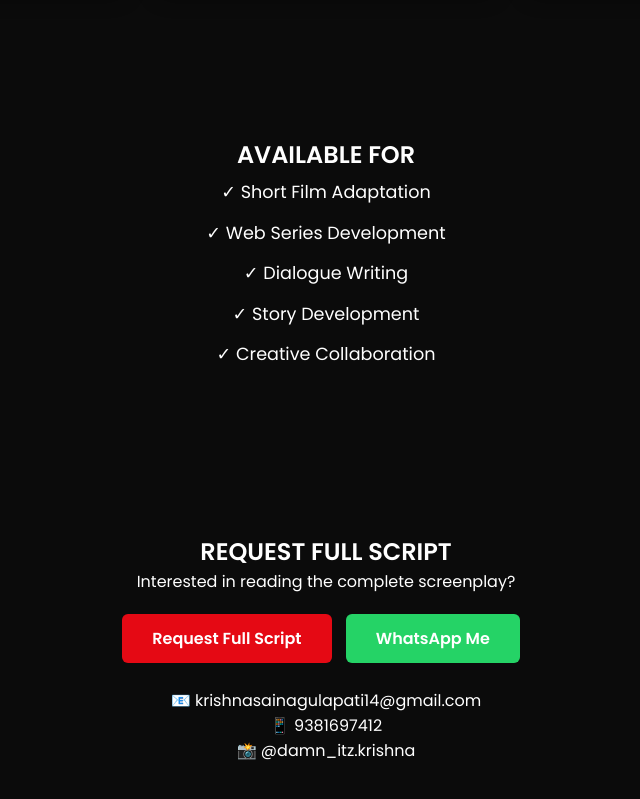
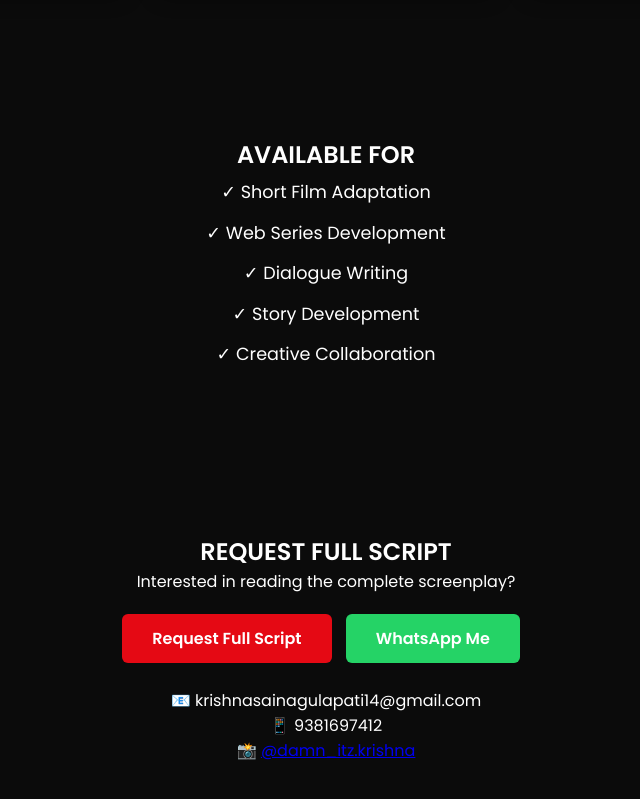
Before and after one commit to krishnasaiwrites/krishnasai-stories, a plain HTML site: page index.html in a window 1280 px wide. Shown: the part 1440-2239 px from the top of the page, without its empty margins (314-954 px from the left). Drawn offline with Linux system fonts and the light colour scheme.

Commit message:
index.html

```diff
--- a/index.html
+++ b/index.html
@@ -147,7 +147,13 @@ WhatsApp Me </a>
 
 <p>📧 krishnasainagulapati14@gmail.com</p>
 <p>📱 9381697412</p>
-<p>📸 @damn_itz.krishna</p>
+<p>
+📸
+<a href="https://instagram.com/damn_itz.krishna"
+target="_blank">
+@damn_itz.krishna
+</a>
+</p>
 
 </section>
 
```
